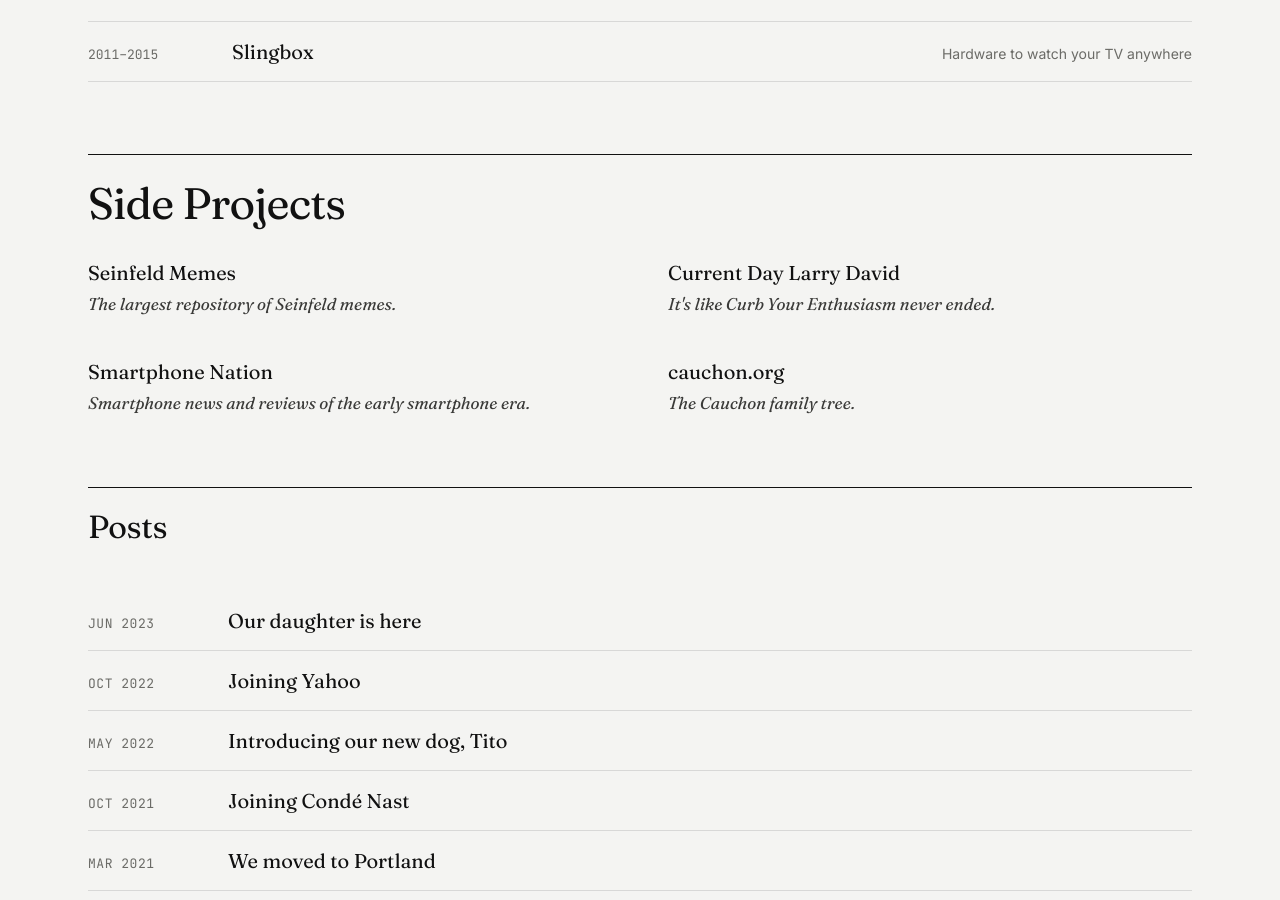
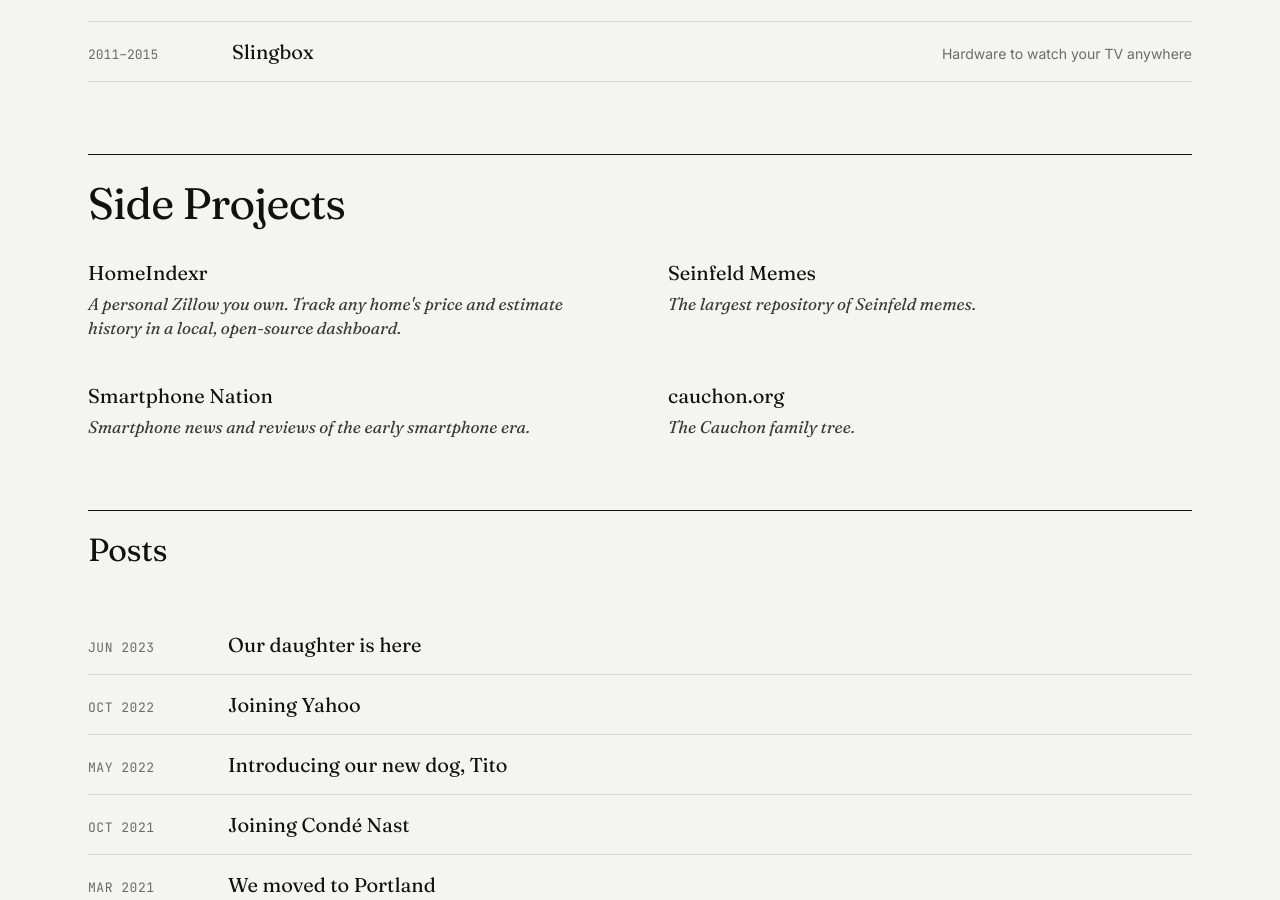
Before and after one commit to Cauchon/cauchon.github.io, a Jekyll site: the page built from index.html, in a window 1280 px wide and 900 px high, scrolled down 1262 px. Built offline with Jekyll 4.4.1, drawn with Linux system fonts in a browser that asks for light colours.

Commit message:
Add HomeIndexr and remove Current Day Larry David side project

```diff
--- a/index.html
+++ b/index.html
@@ -69,13 +69,13 @@
       <h2>Side Projects</h2>
     </div>
     <div class="side-projects__grid">
+      <a class="side-projects__item" href="https://homeindexr.com">
+        <div class="side-projects__title">HomeIndexr</div>
+        <div class="side-projects__note">A personal Zillow you own. Track any home's price and estimate history in a local, open-source dashboard.</div>
+      </a>
       <a class="side-projects__item" href="https://seinfeldmemes.com/">
         <div class="side-projects__title">Seinfeld Memes</div>
         <div class="side-projects__note">The largest repository of Seinfeld memes.</div>
-      </a>
-      <a class="side-projects__item" href="https://bsky.app/profile/idontrespectwood.bsky.social">
-        <div class="side-projects__title">Current Day Larry David</div>
-        <div class="side-projects__note">It's like Curb Your Enthusiasm never ended.</div>
       </a>
       <a class="side-projects__item" href="https://smartphonenation.com/">
         <div class="side-projects__title">Smartphone Nation</div>
```
